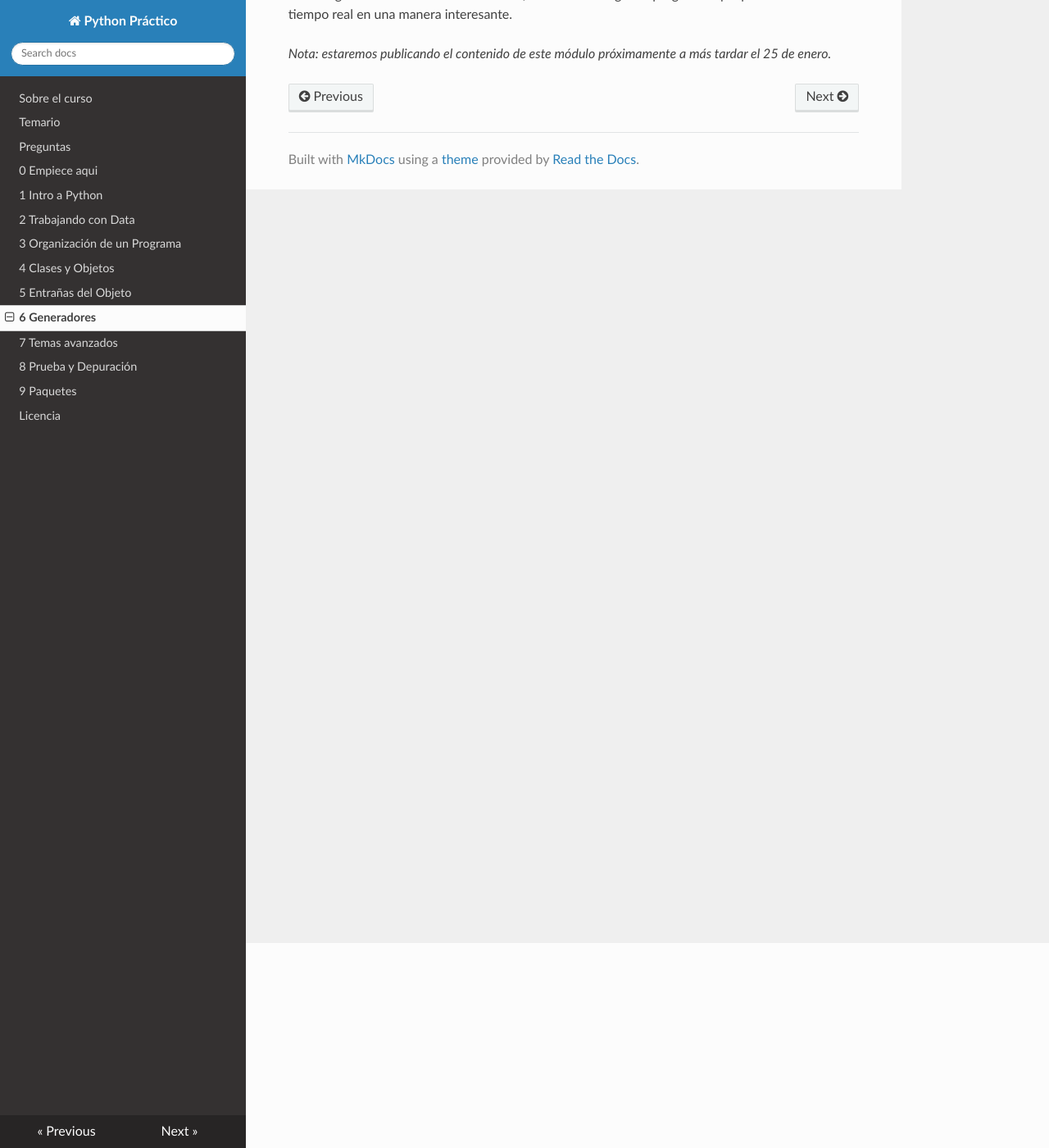
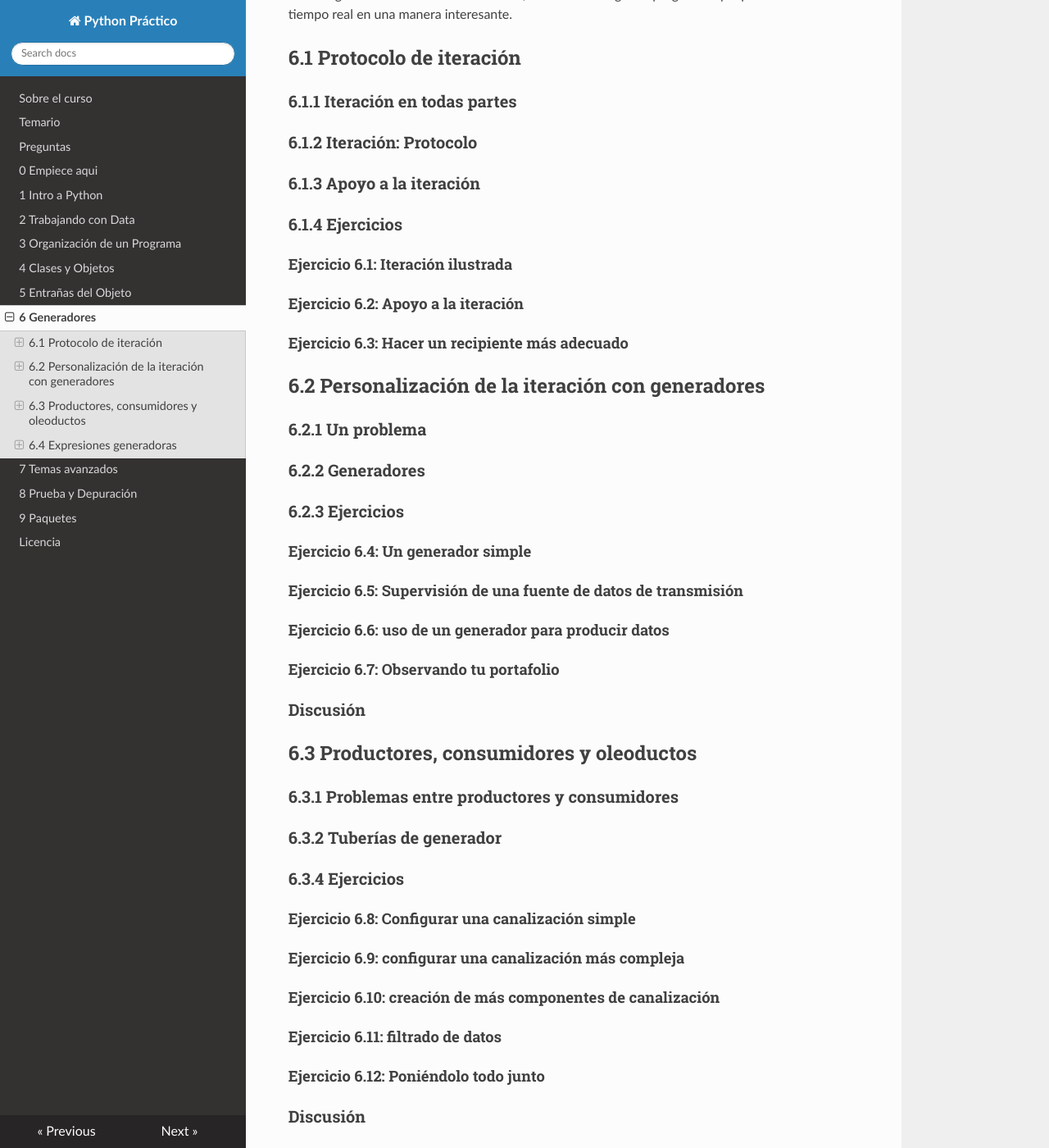
Before and after one commit to pythonpanama/pythonpractico_ssg, an MkDocs documentation site: the page built from docs/6.md, in a window 1280 px wide and 1400 px high, scrolled down 250 px. Shown: the whole window at 82% size. Built offline with MkDocs 1.6.1, drawn with Linux system fonts in a browser that asks for light colours; nearby versions of some CDN libraries; some of the changed text lies outside the part shown.

Commit message:
titulos 6

```diff
--- a/docs/6.md
+++ b/docs/6.md
@@ -1,5 +1,44 @@
-# Generadores
+# 6. Generadores
 
 La iteración es uno de los más comunes patrones de programación en Python. Los programas hacen mucha iteración para procesar listas, leer archivos, consultar una base de datos, y más. Una de las características mas poderosas de Python es la habilidad de costumizar y redefinir la iteración en una función generadora. Al final de la sección, escribiremos algunos programas que procesan datos en tiempo real en una manera interesante.
 
-*Nota: estaremos publicando el contenido de este módulo próximamente a más tardar el 25 de enero.*
+## 6.1 Protocolo de iteración
+### 6.1.1 Iteración en todas partes
+### 6.1.2 Iteración: Protocolo
+### 6.1.3 Apoyo a la iteración
+### 6.1.4 Ejercicios
+#### Ejercicio 6.1: Iteración ilustrada
+#### Ejercicio 6.2: Apoyo a la iteración
+#### Ejercicio 6.3: Hacer un recipiente más adecuado
+
+## 6.2 Personalización de la iteración con generadores
+### 6.2.1 Un problema
+### 6.2.2 Generadores
+### 6.2.3 Ejercicios
+#### Ejercicio 6.4: Un generador simple
+#### Ejercicio 6.5: Supervisión de una fuente de datos de transmisión
+#### Ejercicio 6.6: uso de un generador para producir datos
+#### Ejercicio 6.7: Observando tu portafolio
+### Discusión
+
+
+## 6.3 Productores, consumidores y oleoductos
+### 6.3.1 Problemas entre productores y consumidores
+### 6.3.2 Tuberías de generador
+### 6.3.4 Ejercicios
+#### Ejercicio 6.8: Configurar una canalización simple
+#### Ejercicio 6.9: configurar una canalización más compleja
+#### Ejercicio 6.10: creación de más componentes de canalización
+#### Ejercicio 6.11: filtrado de datos
+#### Ejercicio 6.12: Poniéndolo todo junto
+### Discusión
+
+
+## 6.4 Expresiones generadoras
+### 6.4.1 Expresiones generadoras
+### 6.4.2 ¿Por qué generadores?
+### 6.4.3 El módulo `itertools`
+### 6.4.4 Ejercicios
+#### Ejercicio 6.13: Expresiones generadoras
+#### Ejercicio 6.14: Expresiones generadoras en argumentos de funciones
+#### Ejercicio 6.15: simplificación de código
```
